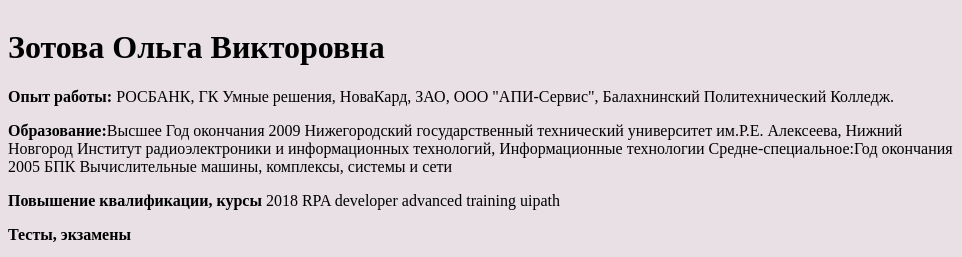
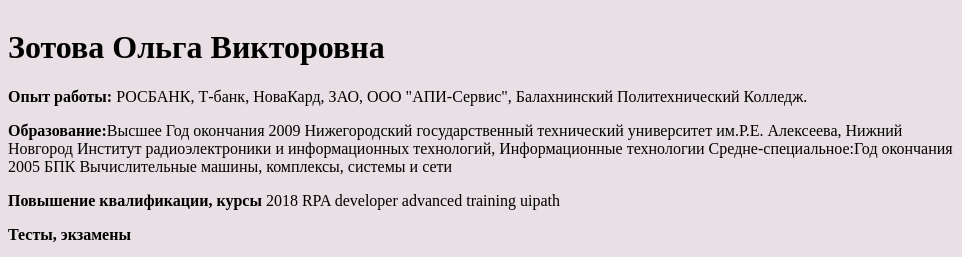
Before and after one commit to OZontik/aboutMe, a plain HTML site: page index.html in a window 1280 px wide. Shown: the top 257 px of the page, 0-962 px from the left. Drawn offline with Linux system fonts and the light colour scheme; grey boxes are pictures that could not be loaded.

Commit message:
Update index.html

```diff
--- a/index.html
+++ b/index.html
@@ -37,7 +37,7 @@
                     <img src="static/images/IMG_4545.JPG.jpg" alt="Зотова Ольга Викторовна">
                 </div>
 
-                <p><span>Опыт работы:</span> РОСБАНК, ГК Умные решения, НоваКард, ЗАО, ООО "АПИ-Сервис", Балахнинский
+                <p><span>Опыт работы:</span> РОСБАНК, Т-банк, НоваКард, ЗАО, ООО "АПИ-Сервис", Балахнинский
                     Политехнический Колледж.
                 </p>
 
```
